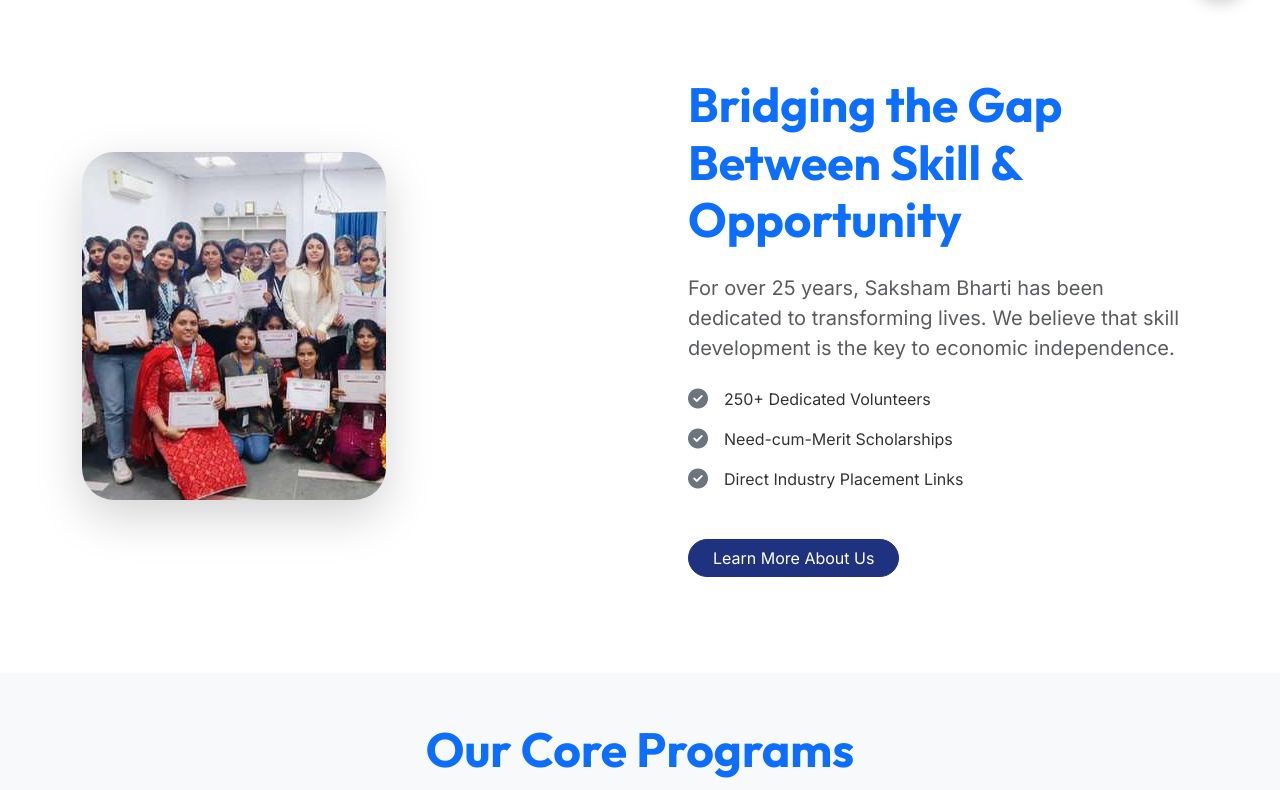
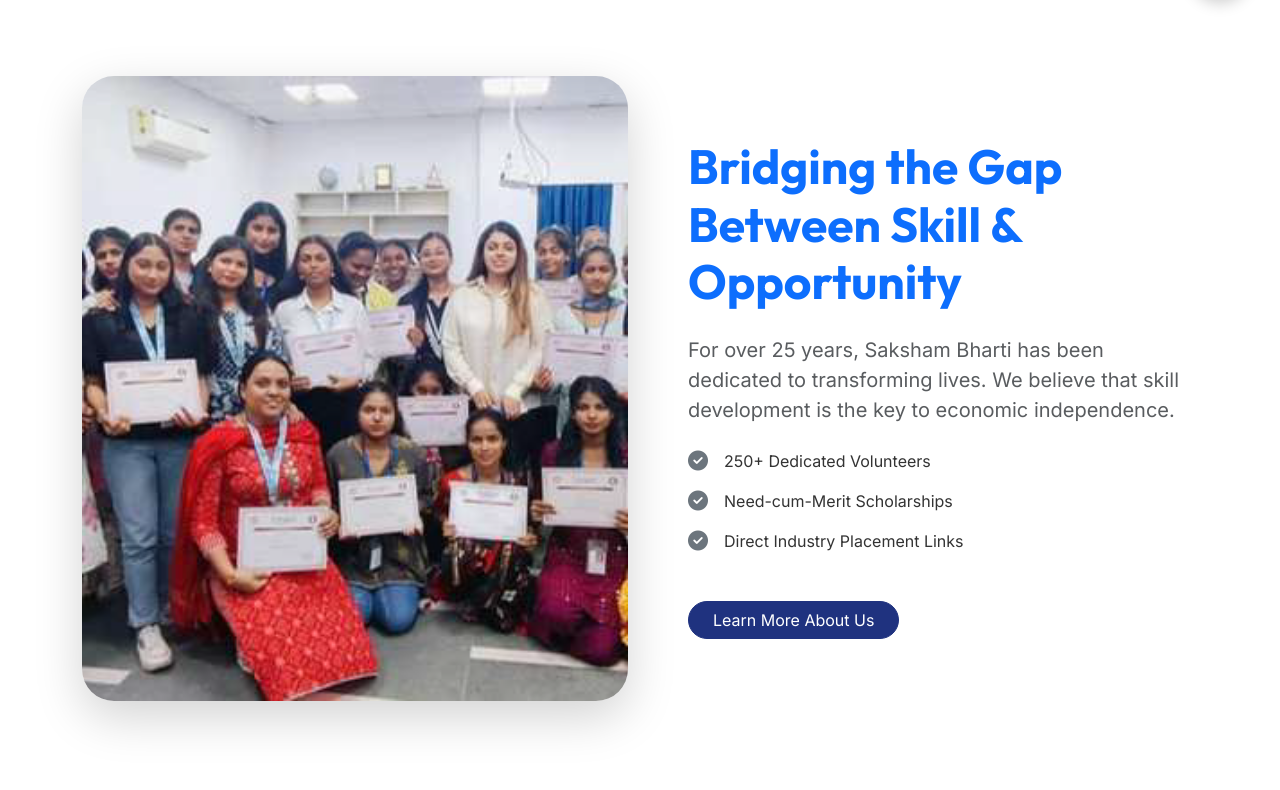
Before and after one commit to jagritiupadhyay99-jpg/Saksham-Bharti, a PHP site: page /frontend/index.php in a window 1280 px wide. Shown: the part 772-1562 px from the top of the page. Run offline with PHP 8.4, Linux system fonts and the light colour scheme; data comes from the database, SQL or seed files in the repository; some libraries are stand-ins or nearby versions.

Commit message:
Increase homepage group photo size to span full column width

```diff
--- a/frontend/index.php
+++ b/frontend/index.php
@@ -26,7 +26,7 @@
     <div class="container">
         <div class="row align-items-center py-5">
             <div class="col-lg-6 mb-4 mb-lg-0">
-                <img src="assets/images/about_who_we_are.png" class="img-fluid rounded-5 shadow-lg" alt="About Saksham Bharti">
+                <img src="assets/images/about_who_we_are.png" class="w-100 rounded-5 shadow-lg" alt="About Saksham Bharti">
             </div>
             <div class="col-lg-6 ps-lg-5">
                 <h2 class="display-5 fw-bold text-primary mb-4">Bridging the Gap Between Skill & Opportunity</h2>
```
